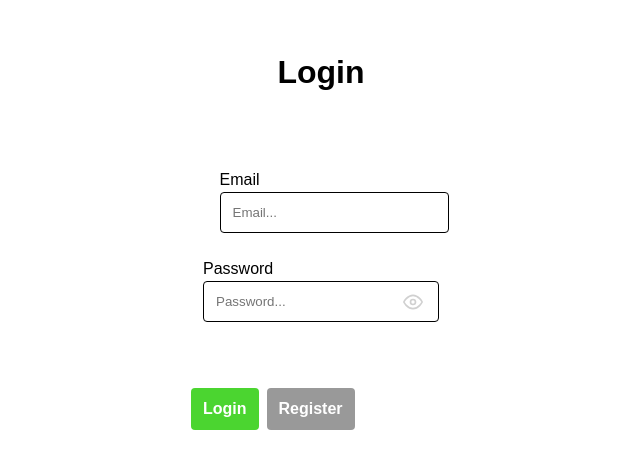
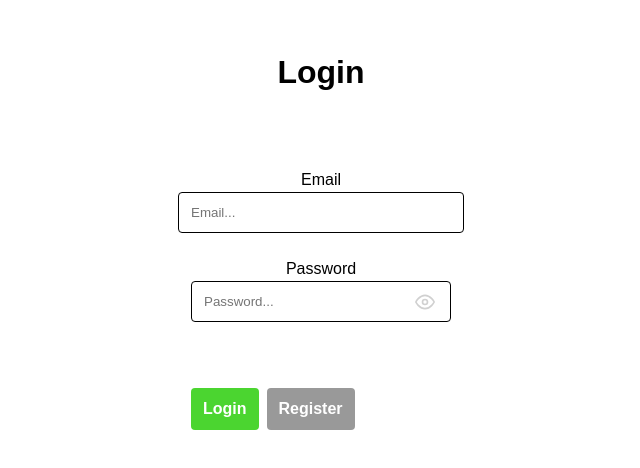
Before and after one commit to Okanagan-College-COSC224-Winter-2026/the-project-clankers, a React (Vite) app in the folder frontend/: page / in a window 1280 px wide. Shown: the part 182-650 px from the top of the page, without its empty margins (319-959 px from the left). Built offline with nearby package versions, Linux system fonts and the light colour scheme.

Commit message:
Re-aligned text fields

```diff
--- a/frontend/src/pages/LoginPage.css
+++ b/frontend/src/pages/LoginPage.css
@@ -57,8 +57,9 @@
 .LoginInputChunk {
   display: flex;
   flex-direction: column;
-  align-items: flex-start;
+  align-items: center;
   justify-content: center;
 
   margin: 12px;
+  width: 100%;
 }
--- a/frontend/src/pages/RegisterPage.css
+++ b/frontend/src/pages/RegisterPage.css
@@ -57,8 +57,9 @@
 .RegisterInputChunk {
   display: flex;
   flex-direction: column;
-  align-items: flex-start;
+  align-items: center;
   justify-content: center;
 
   margin: 12px;
+  width: 100%;
 }
```
